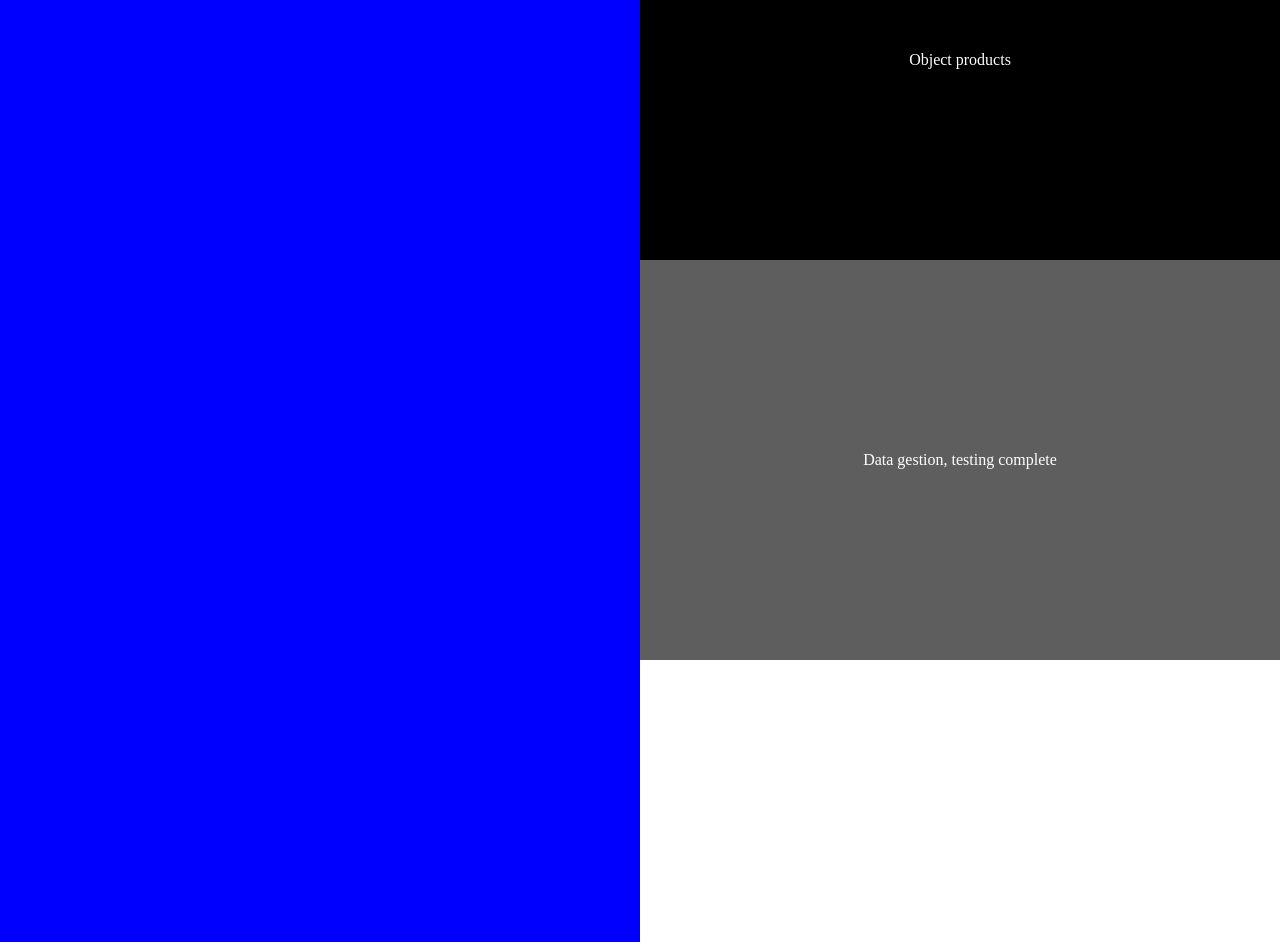
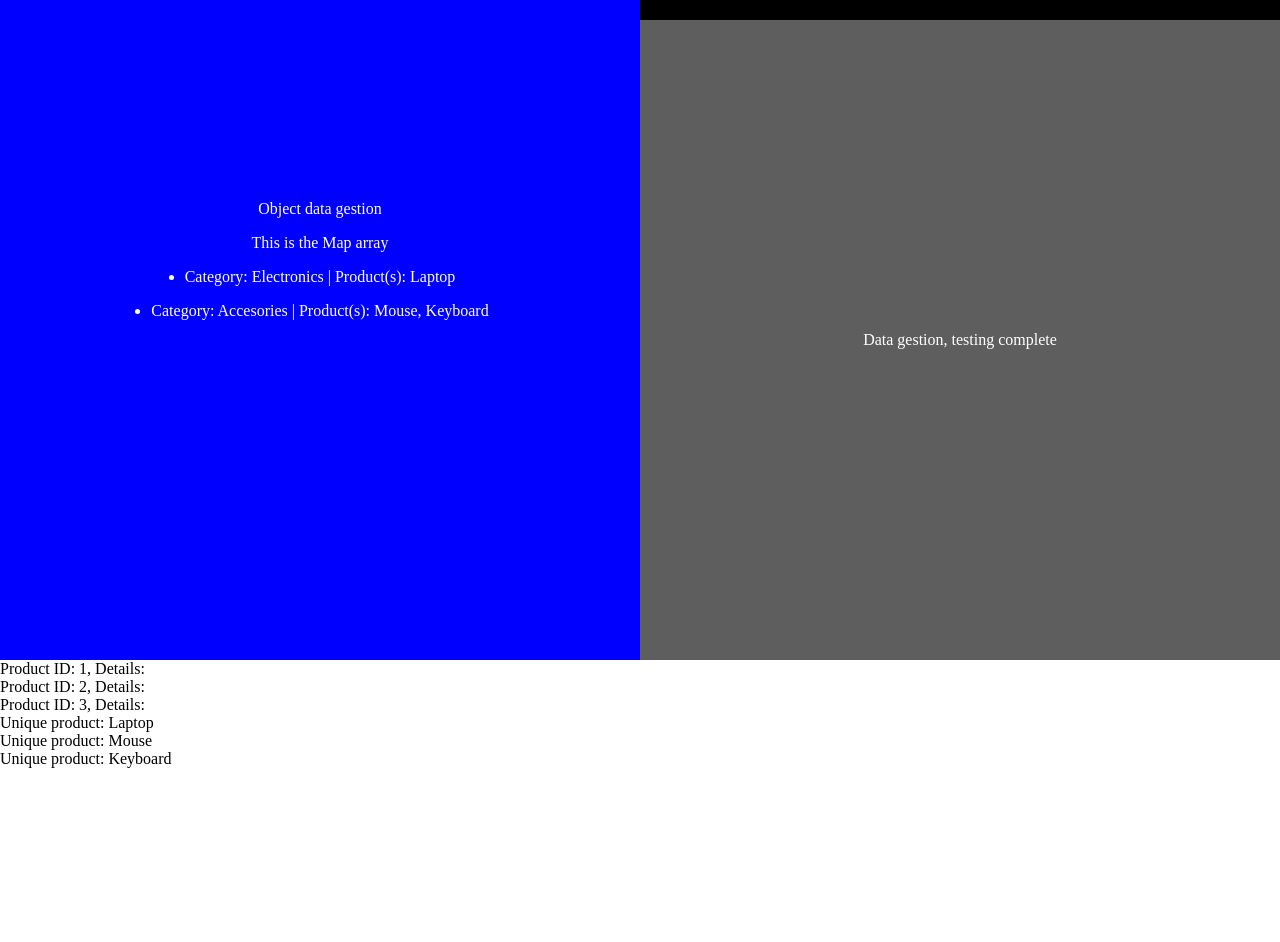
Before and after one commit to Windtheking/Coding_riwi_backup, a plain HTML site: page Module_2/week2_js/index.html in a window 1280 px wide. Shown: the part 140-1082 px from the top of the page. After the commit the page ends 908 px from the top, so only its background shows below. Drawn offline with Linux system fonts and the light colour scheme; a web font is replaced by a local one.

Commit message:
Index created, still working on the rpinting and css colors

```diff
--- a/Module_2/week2_js/gestion_datos.js
+++ b/Module_2/week2_js/gestion_datos.js
@@ -1,8 +1,10 @@
 
 let mainInBody = document.createElement("main")
 let newDiv = document.createElement("div")
+let lineSpace = document.createElement("br")
 const mylist = document.getElementById("Mylist")
-const secondList = document.createElement("ul")
+const secondList = document.getElementById("Mylist2")
+const thirdList = document.getElementById("Mylist3")
 // const divInBody = document.createElement("section")
 
 // Declaration of object and elements in div
@@ -22,13 +24,6 @@ mainInBody.appendChild(newDiv)
 // Program initialization
 mylist.textContent = 'Object data gestion'
 
-
-
-
-
-
-
-
 // Object conversion to a set
 const productSet = new Set(Object.values(products).map(products => products.name))
 console.log("\nUnique products Set", productSet)
@@ -40,15 +35,24 @@ const productMap = new Map([
 ])
 console.log("Products and categories Map", productMap)
 
+let pCointainer = document.createElement('p')
+pCointainer.textContent = 'This is the Map array'
+pCointainer.className = "Ptext1"
+mylist.appendChild(pCointainer)
 
 // Product object iteration with for...in and for...of
 for (const id in products){
-    console.log(`\nProduct ID: ${id}, Details:`, products[id])
+    let newlistItem = document.createElement('li')
+    newlistItem.textContent = `Product ID: ${id}, Details:`, products[id]
+    secondList.appendChild(newlistItem)
 }
 
-for (const product of productSet){
-    console.log(`\nUnique product: `, product)
+for (const product of productSet) {
+  let newlistItem = document.createElement('li');
+  newlistItem.textContent = `Unique product: ${product}`;
+  secondList.appendChild(newlistItem);
 }
+
 
 // productMap iteration
 productMap.forEach((products, key) => {
--- a/Module_2/week2_js/index.html
+++ b/Module_2/week2_js/index.html
@@ -12,7 +12,7 @@
 
         </ul>
 
-        <ul id="">
+        <ul id="Mylist2">
 
         </ul>
 
--- a/Module_2/week2_js/tyle.css
+++ b/Module_2/week2_js/tyle.css
@@ -24,28 +24,39 @@ main{
     align-items: center;
 }
 
-ul{
+#Mylist{
+    display: flex;
+    justify-content: center;
+    align-items: center;
+    flex-direction: column;
+    flex-wrap: wrap;
     background-color: blue;
     color: white;
     width: 100%;
     height: 100%;
+    gap: 1rem;
 }
 
 .Div1{
     display: flex;
     background-color: black;
     width: 100%;
-    height: 50%;
+    height: 20%;
     color: white;
     justify-content: center;
     align-items: center;
+    font-size: 5rem;
+}
+
+.ptext1{
+    display: flex;
 }
 
 .Div2{
     display: flex;
     background-color: rgb(94, 94, 94);
     width: 100%;
-    height: 50%;
+    height: 80%;
     color: white;
     justify-content: center;
     align-items: center;
```
